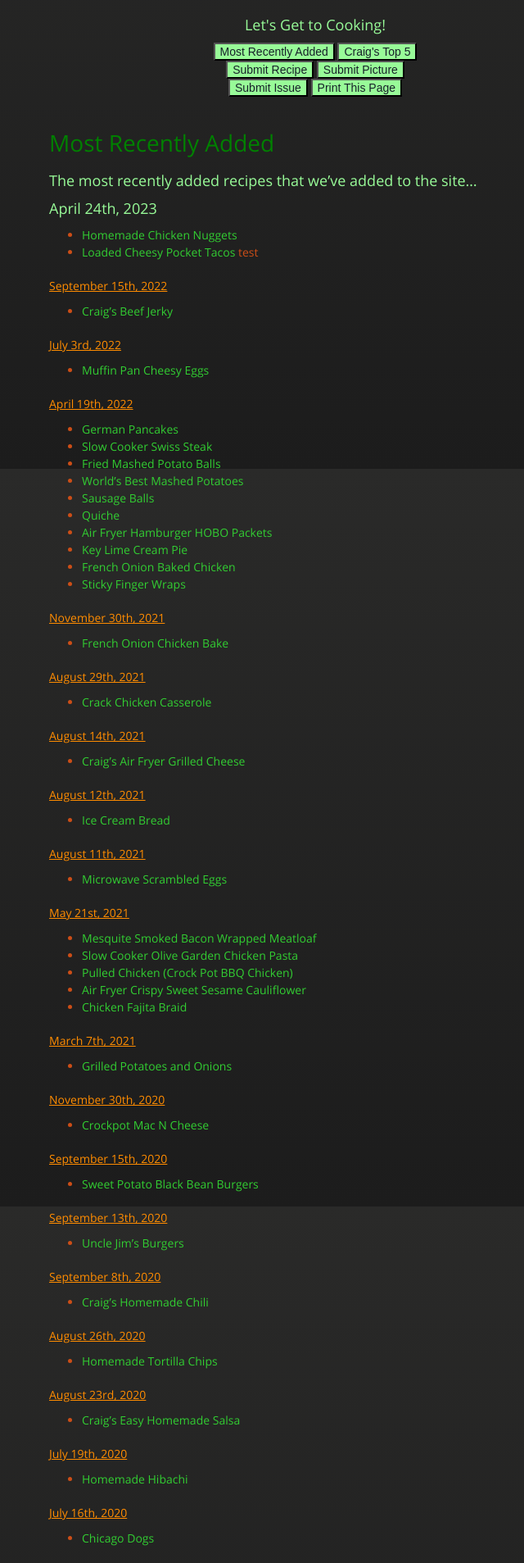
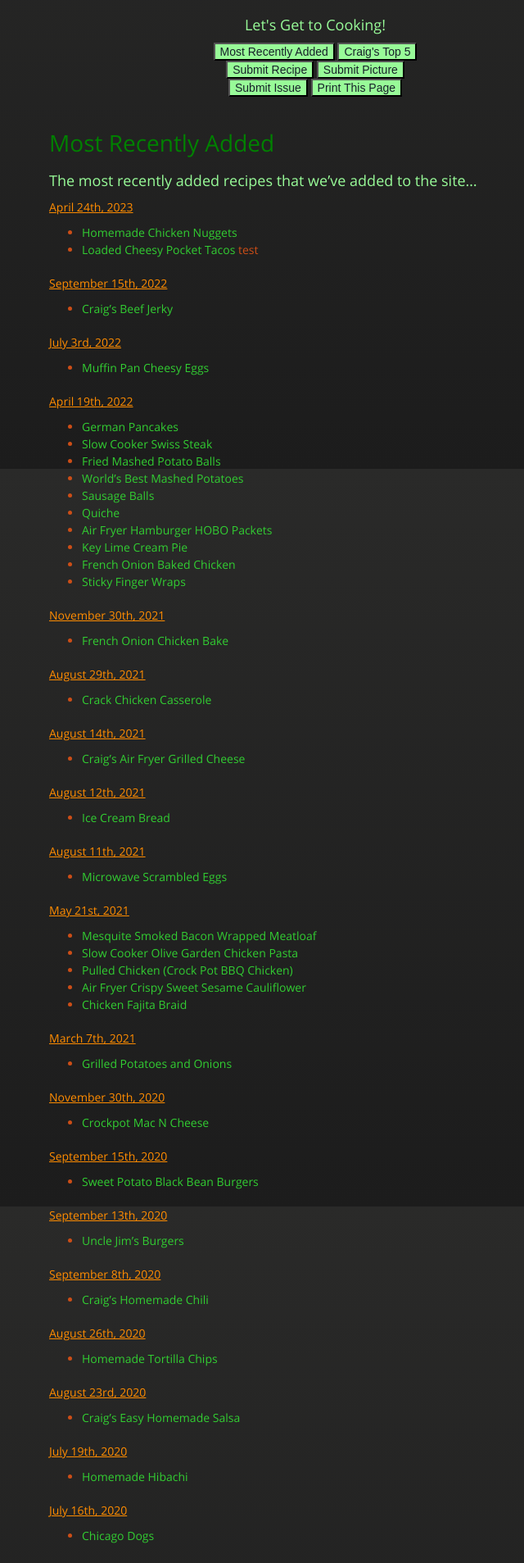
Before and after one commit to cmwillett/TheDigitalCookbook, a Jekyll site: the page built from MostRecentlyAdded.md, in a window 1280 px wide. Shown: the part 328-2235 px from the top of the page at 82% size, without its empty margins (255-895 px from the left). Built offline with Jekyll 4.4.1, drawn with Linux system fonts in a browser that asks for light colours; nearby versions of some CDN libraries.

Commit message:
changing

```diff
--- a/MostRecentlyAdded.md
+++ b/MostRecentlyAdded.md
@@ -7,7 +7,7 @@ tags: recent,current,new,most,recently,added
 
 ### The most recently added recipes that we've added to the site...
 
-### April 24th, 2023
+#### April 24th, 2023
 * [Homemade Chicken Nuggets]({{site.github.url}}/MainDishes/HomemadeChickenNuggets/index.html)
 * [Loaded Cheesy Pocket Tacos]({{site.github.url}}/MainDishes/LoadedCheesyPocketTacos/index.html)
 test
```
